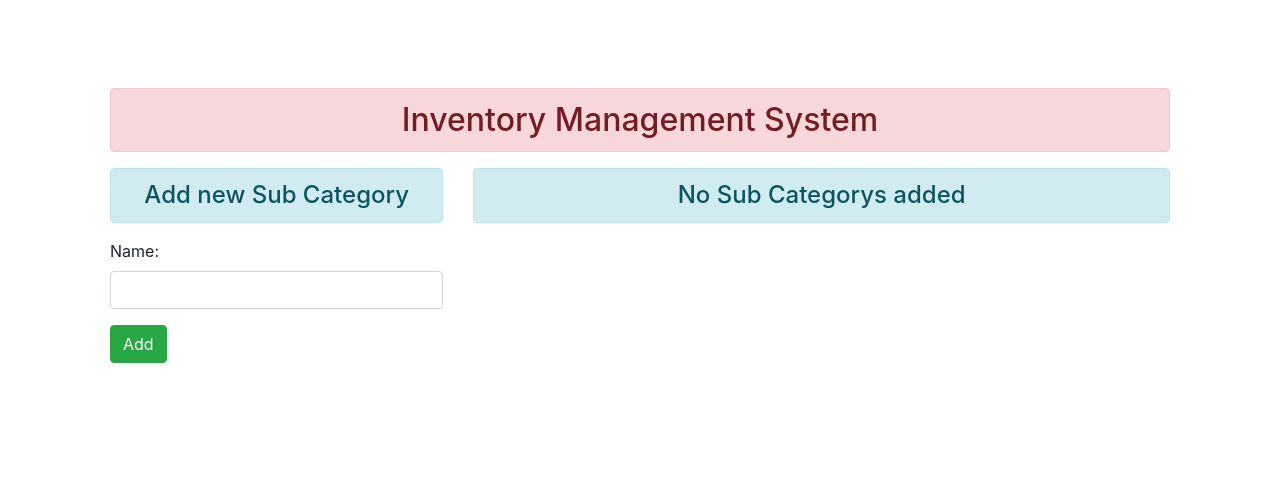
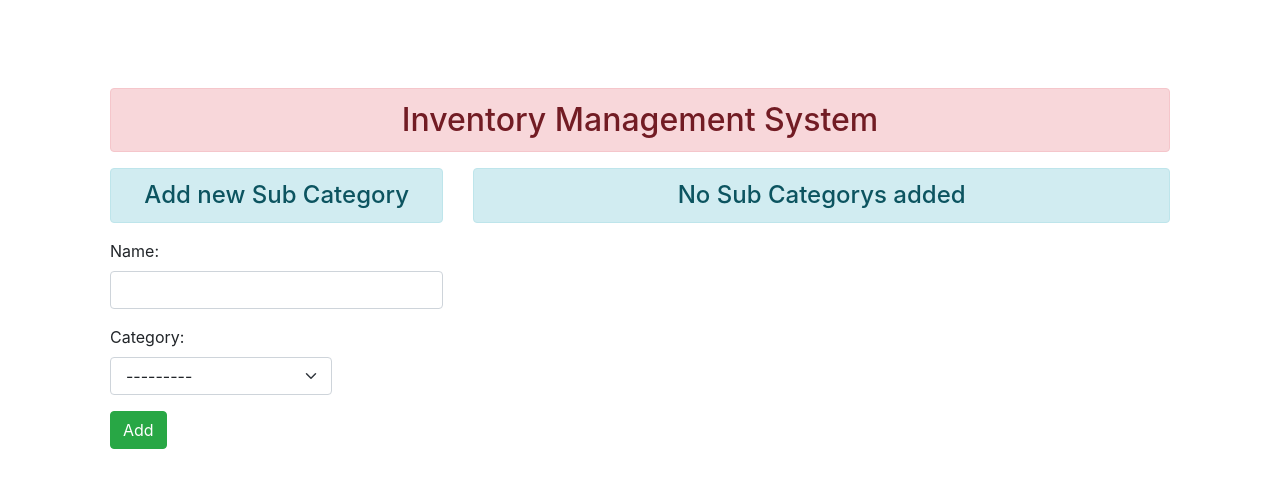
Before and after one commit to vardhanshah138/django-inventory-management, a Django app: page /subcategory/ in a window 1280 px wide. Shown: the top 488 px of the page. Run offline with Django 3.2, Linux system fonts and the light colour scheme; data that the repository does not hold is empty; some libraries are stand-ins or nearby versions.

Commit message:
Added category field in subcategory

```diff
--- a/crudproject1/enroll/forms.py
+++ b/crudproject1/enroll/forms.py
@@ -27,9 +27,13 @@ class CategoryForm(forms.ModelForm):
         }
 
 class SubCategoryForm(forms.ModelForm):
+    category = forms.ModelChoiceField(
+        queryset=Category.objects.all(),
+        widget=forms.Select(attrs={"class": "form-select col-sm-8"}),
+    )
     class Meta:
         model = SubCategory
-        fields = ["name"]
+        fields = "__all__"
         widgets = {
             "name": forms.TextInput(attrs={"class": "form-control"}),
         }
--- a/crudproject1/enroll/models.py
+++ b/crudproject1/enroll/models.py
@@ -16,7 +16,6 @@ class Category(models.Model):
 class Supplier(models.Model):
     name = models.CharField(max_length=70)
     phone = PhoneNumberField(null=False, blank=False)
-    # phone = models.CharField(max_length=10, validators=[RegexValidator(r'^\d{1,10}$')])
     gst_no = GSTField(null=False, blank=False)
     address = models.CharField(max_length=300)
 
@@ -26,7 +25,9 @@ class Supplier(models.Model):
 
 class SubCategory(models.Model):
     name = models.CharField(max_length=70)
-
+    category = models.ForeignKey(
+        Category, on_delete=models.CASCADE, related_name="parent_category"
+    )
     def __str__(self):
         return self.name
 
--- a/crudproject1/enroll/templates/enroll/view_subcategory.html
+++ b/crudproject1/enroll/templates/enroll/view_subcategory.html
@@ -19,6 +19,7 @@
             <tr>
                 <th>Sr.no</th>
                 <th>Name</th>
+                <th>Category</th>
                 <th>Actions</th>
             </tr>
 
@@ -26,6 +27,7 @@
             <tr>
                 <td>{{ forloop.counter }}</td>
                 <td>{{item.name}}</td>
+                <td>{{item.category}}</td>
                 <td>
                     <a href="{% url 'update_subcategory' item.id %}" class="btn btn-warning">Edit</a>
                     <form action="{% url 'delete_subcategory' item.id %}" class="d-inline" method="post">
```
